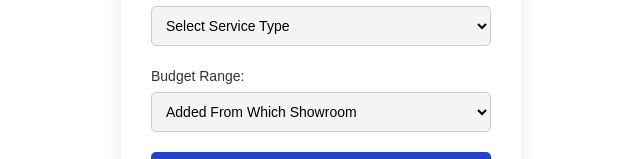
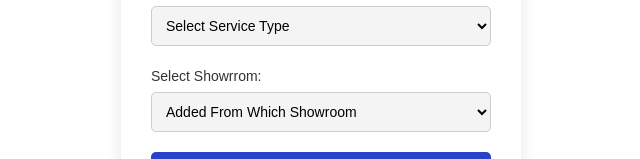
Before and after one commit to Tomin-Joy/livakitchen, a Next.js app: page / in a window 1280 px wide. Shown: the part 447-606 px from the top of the page, without its empty margins (319-959 px from the left). Built offline with nearby package versions, Linux system fonts and the light colour scheme.

Commit message:
Update page.js

```diff
--- a/src/app/page.js
+++ b/src/app/page.js
@@ -85,7 +85,7 @@ export default function Home() {
             </select>
           </div>
           <div className="form-group">
-            <label htmlFor="budget_range">Budget Range:</label>
+            <label htmlFor="budget_range">Select Showrrom:</label>
             <select id="budget_range" name="budget_range" required>
               <option value="" hidden>
                 Added From Which Showroom
```
